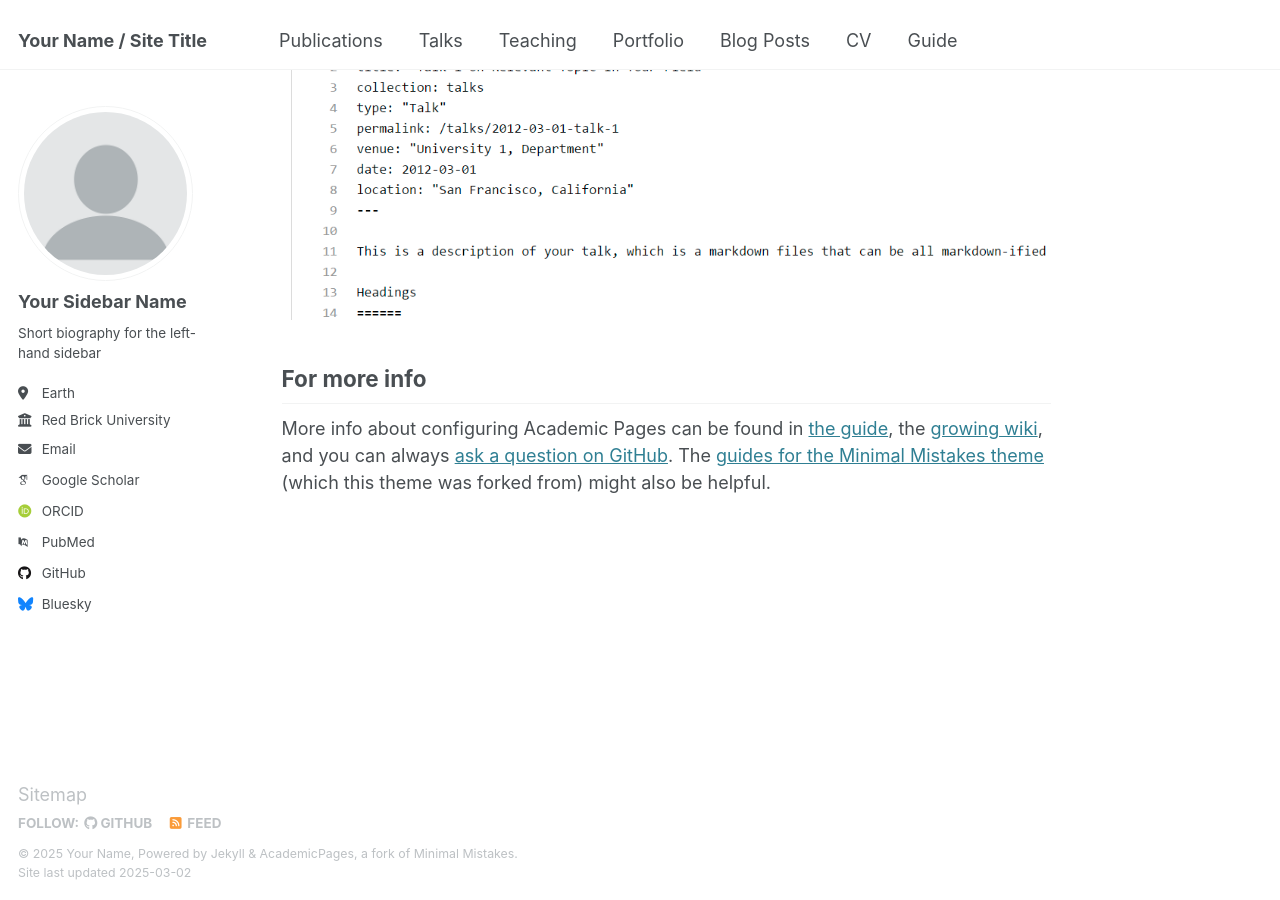
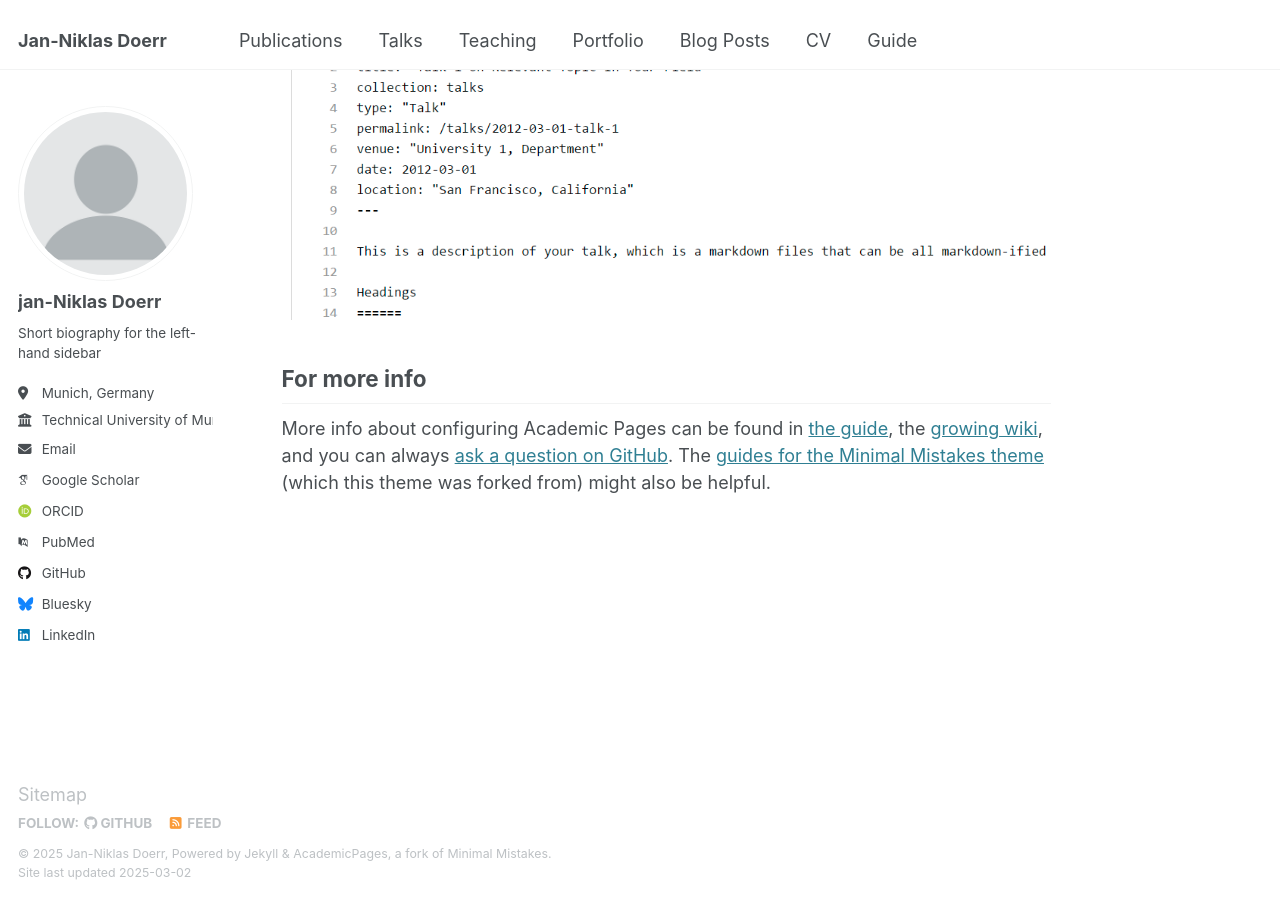
Before and after one commit to Jan-Niklas-Doerr/Jan-Niklas-Doerr.github.io, a Jekyll site: the page built from _pages/about.md, in a window 1280 px wide and 900 px high, scrolled down 2642 px. Built offline with Jekyll 4.4.1, drawn with Linux system fonts in a browser that asks for light colours; some web fonts are replaced.

Commit message:
add info

```diff
--- a/_config.yml
+++ b/_config.yml
@@ -9,13 +9,13 @@
 # Basic Site Settings
 locale                   : "en-US"
 site_theme               : "default"
-title                    : "Your Name / Site Title"
+title                    : "Jan-Niklas Doerr"
 title_separator          : "-"
-name                     : &name "Your Name"
+name                     : &name "Jan-Niklas Doerr"
 description              : &description "personal description"
-url                      : https://academicpages.github.io # the base hostname & protocol for your site e.g. "https://[your GitHub username].github.io"
+url                      : https://jan-niklas-doerr.github.io/ # the base hostname & protocol for your site e.g. "https://[your GitHub username].github.io"
 baseurl                  : "" # the subpath of your site, e.g. "/blog"
-repository               : "academicpages/academicpages.github.io"
+repository               : "jan-niklas-doerr/jan-niklas-doerrs.github.io"
 
 # Site Author - The following control what appear as part of the author content on the side bar.
 #               If a field is blank the icon and link will not appear, otherwise it will be shown.
@@ -23,13 +23,13 @@ repository               : "academicpages/academicpages.github.io"
 author:
   # Biographic information
   avatar           : "profile.png"
-  name             : "Your Sidebar Name"
+  name             : "jan-Niklas Doerr"
   pronouns         : # example: "she/her"
   bio              : "Short biography for the left-hand sidebar"
-  location         : "Earth"
-  employer         : "Red Brick University"
+  location         : "Munich, Germany"
+  employer         : "Technical University of Munich"
   uri              : # URL
-  email            : "none@example.org"
+  email            : "jan.doerr@tum.de"
 
   # Academic websites
   arxiv            : # URL - Update with the correct link to your profile
@@ -45,7 +45,7 @@ author:
   bitbucket        : # Username - Update with your username on the site
   codepen          : # Username
   dribbble         : # Username
-  github           : "academicpages"
+  github           : "Jan-Niklas-Doerr"
   kaggle           : # Username
   stackoverflow    : # User number or user number and name (i.e., use "1" or "1/jeff-atwood")
 
@@ -59,7 +59,7 @@ author:
   keybase          : # Username
   instagram        : # Username
   lastfm           : # Username
-  linkedin         : # Username
+  linkedin         : "https://www.linkedin.com/in/jan-niklas-doerr/"
   mastodon         : # URL
   medium           : # URL
   pinterest        : # Username
```
